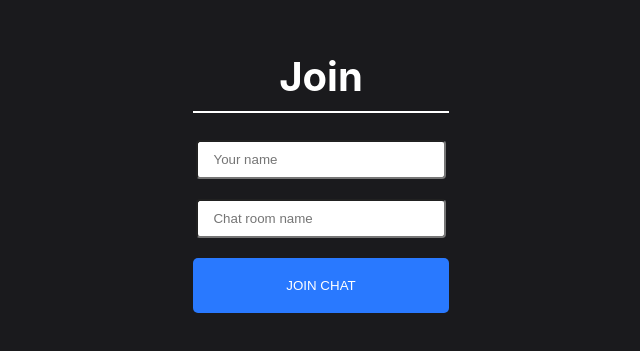
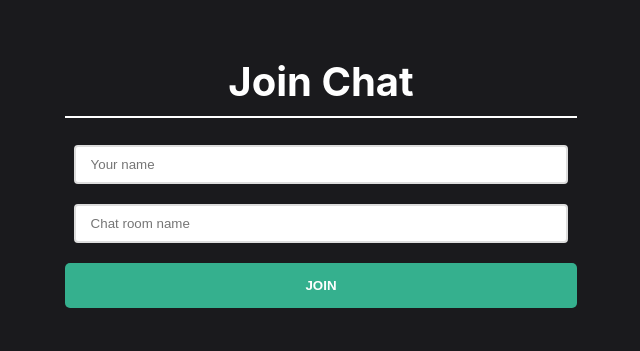
Before and after one commit to alshafi834/socketChatAppClient, a React (Create React App) app: page / in a window 1280 px wide. Shown: the part 231-582 px from the top of the page, without its empty margins (319-959 px from the left). Built offline with nearby package versions, Linux system fonts and the light colour scheme.

Commit message:
design changed a bit

```diff
--- a/src/components/Join/JoinChat.css
+++ b/src/components/Join/JoinChat.css
@@ -8,13 +8,14 @@
 }
 
 .joinInnerContainer {
-  width: 20%;
+  width: 40%;
 }
 
 .joinInput {
   padding: 10px 15px;
-  width: 84%;
+  width: 90%;
   border-radius: 4px;
+  border: 2px solid #dddddd;
 }
 
 .heading {
@@ -28,12 +29,13 @@
   color: #fff !important;
   text-transform: uppercase;
   text-decoration: none;
-  background: #2979ff;
-  padding: 20px;
+  background: #35b08e;
+  padding: 15px;
   border-radius: 5px;
   display: inline-block;
   border: none;
   width: 100%;
+  font-weight: bold;
 }
 
 .mt-20 {
--- a/src/components/Join/JoinChat.js
+++ b/src/components/Join/JoinChat.js
@@ -10,7 +10,7 @@ const JoinChat = () => {
   return (
     <div className="joinOuterContainer">
       <div className="joinInnerContainer">
-        <h1 className="heading">Join</h1>
+        <h1 className="heading">Join Chat</h1>
         <div>
           <input
             placeholder="Your name"
@@ -34,7 +34,7 @@ const JoinChat = () => {
           to={`/chat?name=${userName}&room=${roomName}`}
         >
           <button className="button mt-20" type="submit">
-            Join Chat
+            Join
           </button>
         </Link>
       </div>
```
